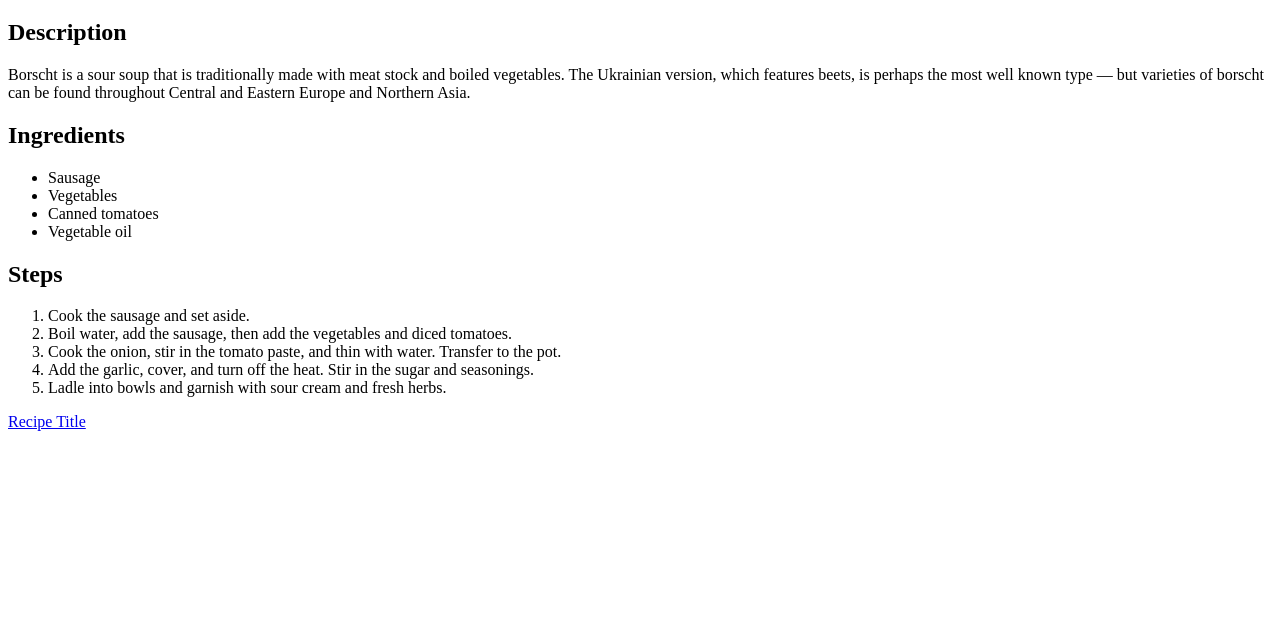
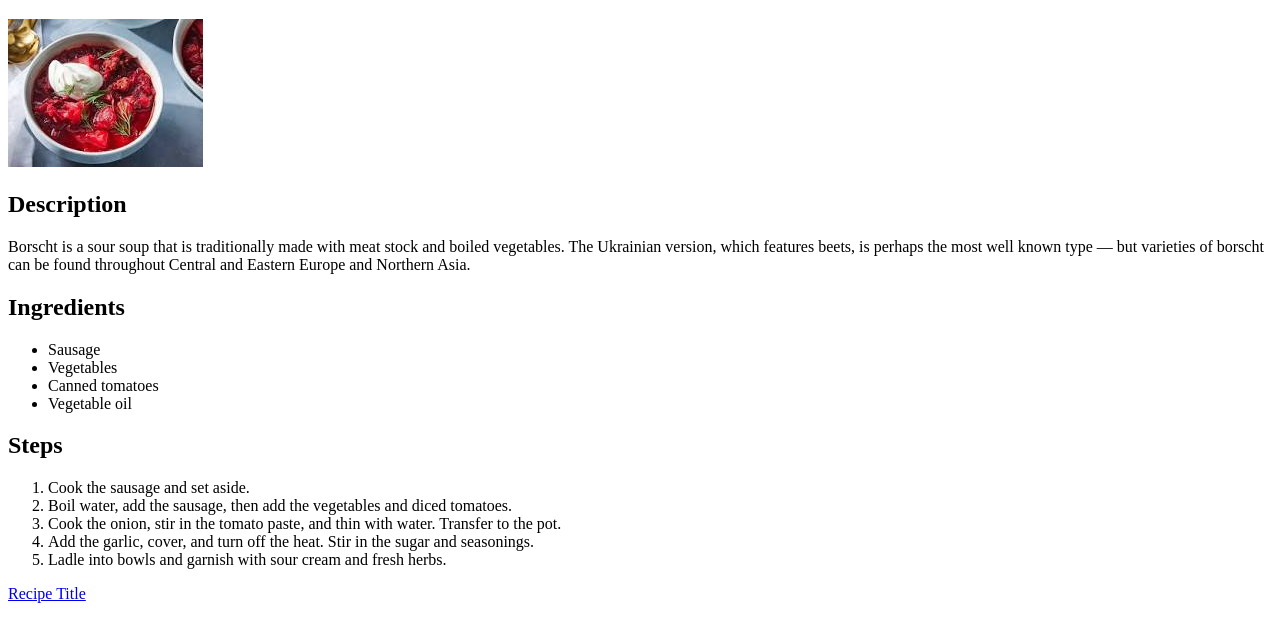
Before and after one commit to kvasivch/odin-recipes, a plain HTML site: page recipes/borscht.html in a window 1280 px wide. Shown: the part 61-702 px from the top of the page. Drawn offline with Linux system fonts and the light colour scheme.

Commit message:
Add missing borscht image

```diff
--- a/recipes/borscht.html
+++ b/recipes/borscht.html
@@ -6,7 +6,7 @@
     </head>
     <body>
         <h1>Borscht</h1>
-
+        <img src="../img/borscht.jpg" alt="borscht">
 
         <h2>Description</h2>
         <p>Borscht is a sour soup that is traditionally made with
```
